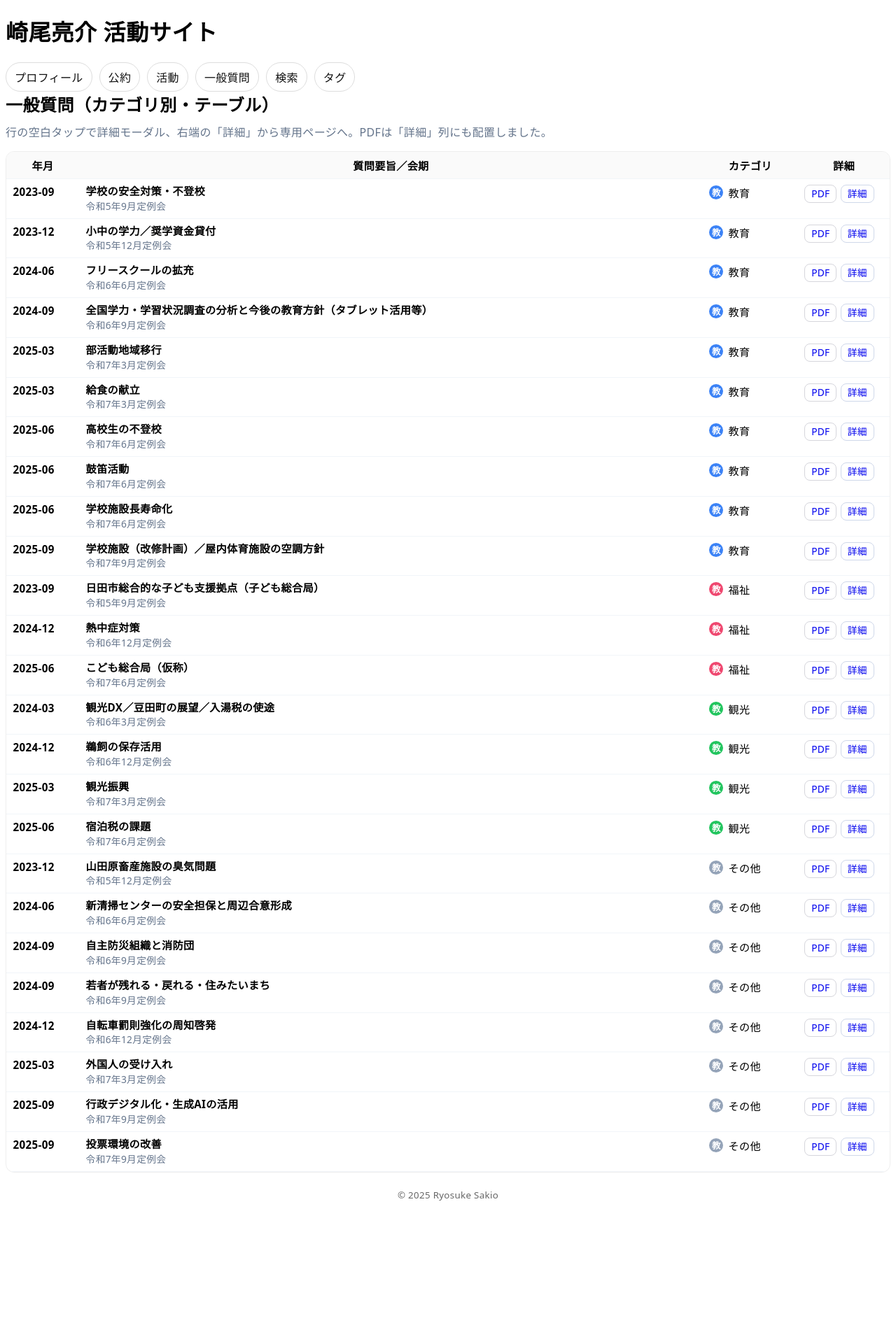
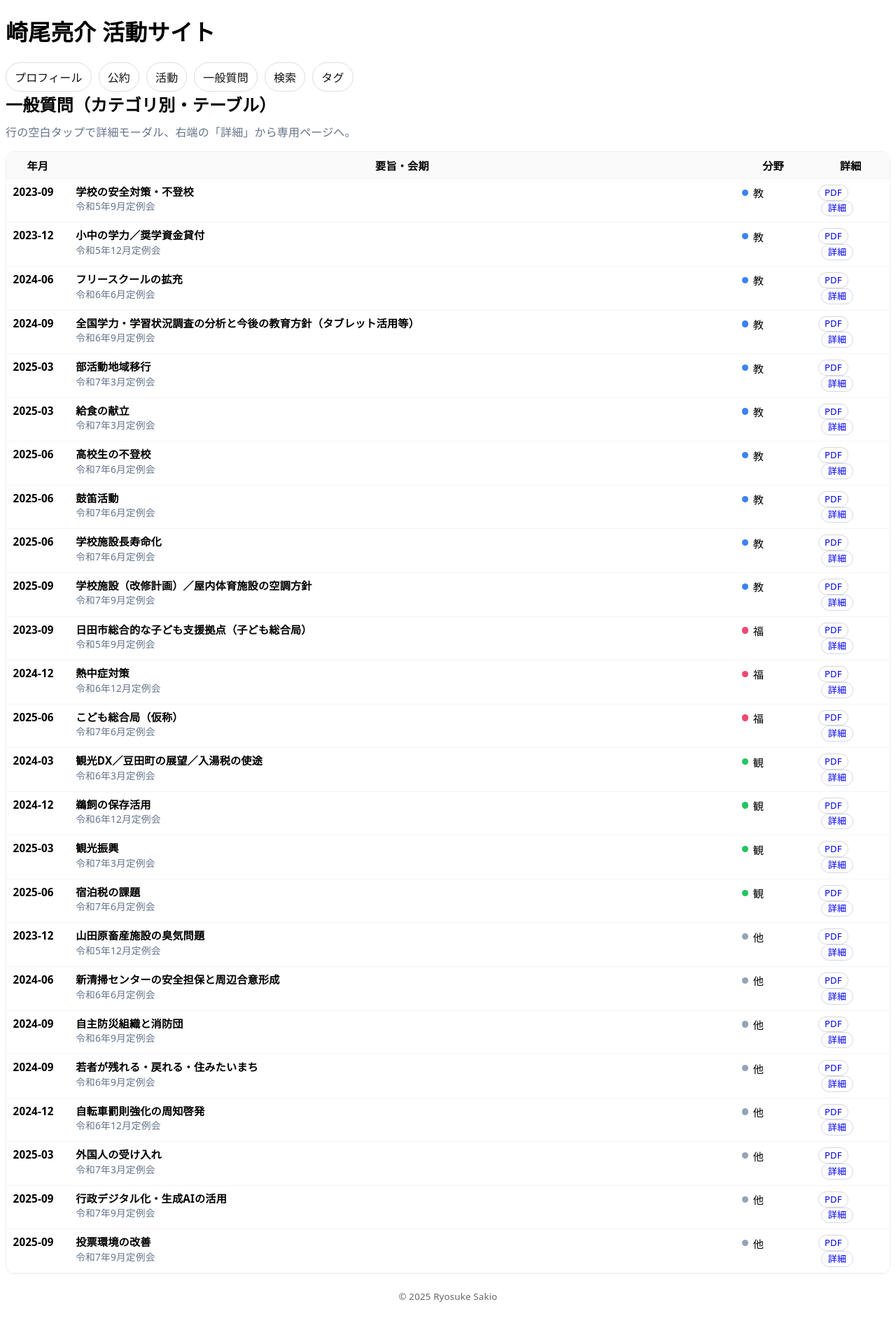
Before and after one commit to sakioryousuke-eng/activity-site, a Jekyll site: the page built from pages/matrix.html, in a window 1280 px wide. Shown: the whole page at 70% size. Built offline with Jekyll 4.4.1, drawn with Linux system fonts in a browser that asks for light colours; before the commit the page ends 1746 px from its top, so only the background shows below that.

Commit message:
Update matrix.html

```diff
--- a/pages/matrix.html
+++ b/pages/matrix.html
@@ -5,53 +5,61 @@ permalink: /pages/matrix.html
 ---
 
 <h2 style="margin:0 0 10px;">一般質問（カテゴリ別・テーブル）</h2>
-<p class="muted" style="margin:6px 0 16px;">行の空白タップで詳細モーダル、右端の「詳細」から専用ページへ。PDFは「詳細」列にも配置しました。</p>
+<p class="muted" style="margin:6px 0 16px;">行の空白タップで詳細モーダル、右端の「詳細」から専用ページへ。</p>
 
 <style>
 /* やわらかフォント */
 body, h1, h2, h3, h4, p, li, button, input, a, td, th {
   font-family: "Noto Sans JP","Hiragino Sans","ヒラギノ角ゴ","Yu Gothic UI","游ゴシック体","Meiryo",system-ui,sans-serif;
-  letter-spacing:.02em;
+  letter-spacing:.01em;
 }
 
 .matrix-wrap{overflow:auto;border:1px solid #eee;border-radius:12px;background:#fff}
 table.matrix{width:100%;border-collapse:collapse;font-size:.95rem;table-layout:fixed}
 .matrix th,.matrix td{padding:.5rem .6rem;border-bottom:1px solid #f1f5f9;vertical-align:top}
-.matrix thead th{position:sticky;top:0;background:#fafafa;z-index:1;font-weight:700}
+.matrix thead th{position:sticky;top:0;background:#fafafa;z-index:1;font-weight:700;white-space:nowrap}
 .matrix tr:hover{background:#fcfcff}
 .muted{color:#64748b}
 
-/* 列幅（要旨を広く／ほかは狭め） */
-.col-month{width:6.5rem}     /* 年月：狭め */
-.col-cat  {width:8.5rem}     /* カテゴリ：狭め */
-.col-act  {width:8.2rem}     /* 詳細：狭め（PDF+詳細の2ボタン想定） */
+/* 列幅（要旨を最大化・他は最小限） */
+.col-month{width:5.6rem}   /* 年月 かなり狭く */
+.col-cat  {width:6.8rem}   /* 分野 さらに狭く */
+.col-act  {width:7.0rem}   /* 詳細（PDF＋詳細の2ボタン想定） */
 
-/* カテゴリアイコン（丸バッジ・視認性重視） */
-.cat-badge{display:inline-flex;align-items:center;gap:.45rem}
-.i16{width:1.25rem;height:1.25rem;border-radius:50%;display:inline-grid;place-items:center;font-size:.78rem;color:#fff;font-weight:700}
-.i-edu{background:#3b82f6}
-.i-wel{background:#ef476f}
-.i-tour{background:#22c55e}
-.i-oth{background:#94a3b8}
+/* 分野バッジ：小さい色ドット＋短い文字（教/福/観/他） */
+.cat-badge{display:inline-flex;align-items:center;gap:.42rem}
+.dot{width:.58rem;height:.58rem;border-radius:50%}
+.dot.edu{background:#3b82f6}
+.dot.wel{background:#ef476f}
+.dot.tour{background:#22c55e}
+.dot.oth{background:#94a3b8}
 
-/* ボタン */
-.btn{display:inline-flex;align-items:center;gap:.35em;padding:.32rem .55rem;border:1px solid #d6d6dc;border-radius:8px;background:#fff;text-decoration:none;font-size:.86rem;line-height:1}
+/* ボタン（小型ピル） */
+.btn{display:inline-flex;align-items:center;gap:.3em;padding:.24rem .52rem;border:1px solid #d6d6dc;border-radius:999px;background:#fff;text-decoration:none;font-size:.82rem;line-height:1;white-space:nowrap}
 .btn:hover{background:#f5f7ff}
 .btn.ghost{border-color:#cfd8ea}
-.btn + .btn{margin-left:.35rem}
+.btn + .btn{margin-left:.3rem}
 a.rowlink{color:inherit;text-decoration:none;display:block}
 
-/* テキスト調整 */
-.cell-title{font-weight:700;line-height:1.3;overflow:hidden;text-overflow:ellipsis;display:-webkit-box;-webkit-line-clamp:2;-webkit-box-orient:vertical}
+/* テキスト：タイトルは2行まで、会期は長すぎたら省略 */
+.cell-title{font-weight:700;line-height:1.35;overflow:hidden;text-overflow:ellipsis;display:-webkit-box;-webkit-line-clamp:2;-webkit-box-orient:vertical}
 .cell-session{font-size:.86rem;color:#64748b;overflow:hidden;text-overflow:ellipsis;white-space:nowrap}
 
-/* SP最適化：さらにコンパクトに */
-@media(max-width:720px){
-  .matrix th,.matrix td{padding:.42rem .5rem}
-  .col-month{width:5.8rem}
-  .col-cat{width:7.2rem}
-  .col-act{width:7.2rem}
-  .cell-session{-webkit-line-clamp:1;white-space:nowrap}
+/* スマホ最適化 */
+@media(max-width:840px){
+  .matrix th,.matrix td{padding:.44rem .52rem}
+  .col-month{width:5.2rem}
+  .col-cat{width:6.2rem}
+  .col-act{width:6.6rem}
+}
+@media(max-width:480px){
+  .matrix{font-size:.92rem}
+  .matrix th{font-size:.86rem}
+  .col-month{width:4.9rem}
+  .col-cat{width:5.8rem}
+  .col-act{width:6.2rem}
+  .btn{font-size:.78rem;padding:.22rem .46rem}
+  .cell-session{display:none}   /* 超狭幅では会期を隠して詰める */
 }
 </style>
 
@@ -59,15 +67,15 @@ a.rowlink{color:inherit;text-decoration:none;display:block}
   <table class="matrix" id="matrixTable">
     <colgroup>
       <col class="col-month">
-      <col>              <!-- 要旨/会期：広く -->
+      <col>              <!-- 要旨・会期（最も広い） -->
       <col class="col-cat">
       <col class="col-act">
     </colgroup>
     <thead>
       <tr>
         <th>年月</th>
-        <th>質問要旨／会期</th>
-        <th>カテゴリ</th>
+        <th>要旨・会期</th><!-- ← 短く・nowrap -->
+        <th>分野</th>
         <th>詳細</th>
       </tr>
     </thead>
@@ -76,7 +84,7 @@ a.rowlink{color:inherit;text-decoration:none;display:block}
       {% for r in rows %}
         {% assign s = r.sakio %}
         {% assign cat = r.category | default: 'その他' %}
-        {% assign key = cat | append: '-' | append: s.month | append: '-' | append: s.text | slugify %}
+        {% assign key = cat | append: '-' | append: s.month | append: s.text | slugify %}
         {% assign c = cat | replace:'　','' | replace:' ','' | downcase %}
         {% capture catkey %}{% if c contains '教' %}edu{% elsif c contains '福' %}wel{% elsif c contains '観' %}tour{% else %}oth{% endif %}{% endcapture %}
         <tr class="row" data-key="{{ key }}"
@@ -99,12 +107,14 @@ a.rowlink{color:inherit;text-decoration:none;display:block}
           </td>
           <td>
             <span class="cat-badge" title="{{ cat }}">
-              <span class="i16 i-{{ catkey | strip }}">{{ '教' if catkey == 'edu' else '福' if catkey == 'wel' else '観' if catkey == 'tour' else '他' }}</span>
-              <span>{{ cat }}</span>
+              <span class="dot {{ catkey | strip }}"></span>
+              <span>
+                {% if catkey == 'edu' %}教{% elsif catkey == 'wel' %}福{% elsif catkey == 'tour' %}観{% else %}他{% endif %}
+              </span>
             </span>
           </td>
           <td>
-            <div style="display:flex;flex-wrap:wrap;align-items:center;">
+            <div style="display:flex;flex-wrap:wrap;align-items:center;justify-content:flex-start;">
               {% if s.pdf %}
                 <a class="btn pdf-link" href="{{ s.pdf | relative_url }}" data-modal="pdf" data-title="{{ s.text }}">PDF</a>
               {% endif %}
```
